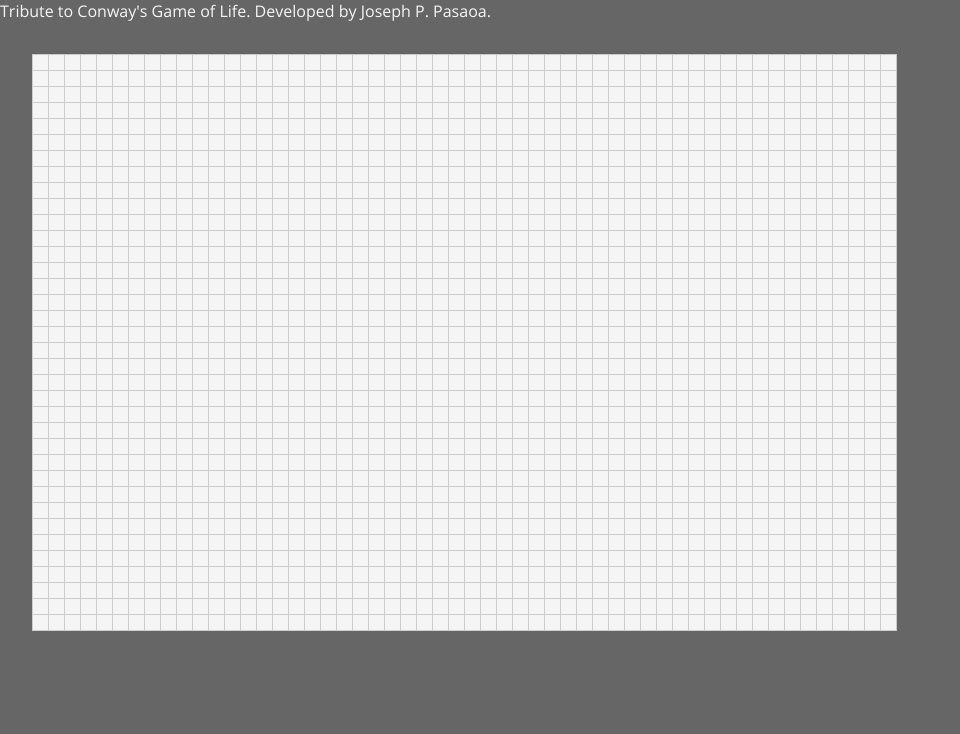
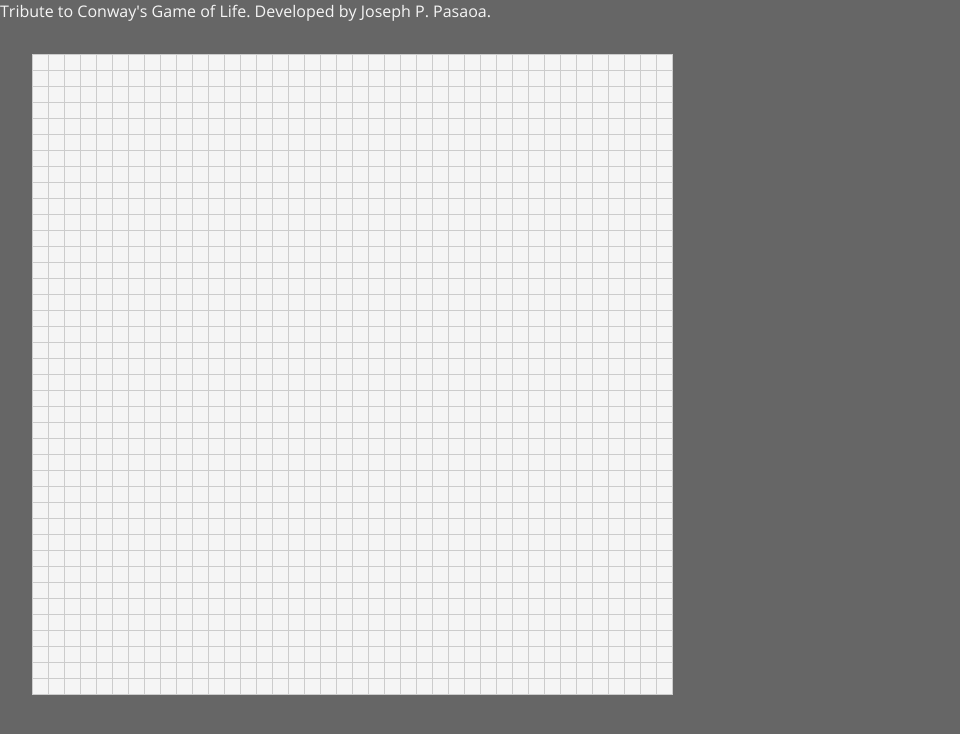
Before and after one commit to joseph-p-pasaoa/conways-game-of-life--react-ts, a React (Create React App) app: page / in a window 1280 px wide. Shown: the top 734 px of the page, without its empty margins (0-960 px from the left). Built offline with nearby package versions, Linux system fonts and the light colour scheme.

Commit message:
reconnect and implement handleClickCell

```diff
--- a/src/components/CellDisplay.tsx
+++ b/src/components/CellDisplay.tsx
@@ -15,14 +15,14 @@ export interface Props {
   isCellAlive: boolean;
   boolRowIndex: number;
   boolColIndex: number;
-  // handleClickCell(event: object): void;
+  handleClickCell(event: object): void;
 }
 
 
 
 /* COMPONENT */
 const MemoizedCellDisplay = memo(
-  function CellDisplay({ isCellAlive, boolRowIndex, boolColIndex /*, handleClickCell */ }: Props) {
+  function CellDisplay({ isCellAlive, boolRowIndex, boolColIndex, handleClickCell }: Props) {
     return(
       <div
         className={`cell${isCellAlive ? ' alive' : ''}`}
@@ -31,7 +31,7 @@ const MemoizedCellDisplay = memo(
         onClick={(e) => {
             const targetRow = e.currentTarget.dataset.row;
             const targetCol = e.currentTarget.dataset.col;
-            // handleClickCell([ targetRow, targetCol ]);
+            handleClickCell([ targetRow, targetCol ]);
         }}
       ></div>
     );
--- a/src/components/MatrixDisplay.tsx
+++ b/src/components/MatrixDisplay.tsx
@@ -13,15 +13,15 @@ import RowDisplay from './RowDisplay';
 
 
 /* TYPING */
-export interface Props {
+interface Props {
   boolMatrix: boolean[][];
-  // handleClickCell(event: object): void;
+  handleClickCell(event: object): void;
 }
 
 
 
 /* COMPONENT */
-const MatrixDisplay = ({ boolMatrix /*, handleClickCell */ }: Props) => {
+const MatrixDisplay = ({ boolMatrix, handleClickCell }: Props) => {
 
   let showMatrix = boolMatrix.map((boolRow, boolRowIndex) => {
       return(
@@ -29,7 +29,7 @@ const MatrixDisplay = ({ boolMatrix /*, handleClickCell */ }: Props) => {
           key={boolRowIndex}
           boolRowIndex={boolRowIndex}
           boolRow={boolRow}
-          // handleClickCell={handleClickCell}
+          handleClickCell={handleClickCell}
         />
       );
   });
--- a/src/components/RowDisplay.tsx
+++ b/src/components/RowDisplay.tsx
@@ -16,14 +16,14 @@ import CellDisplay from './CellDisplay';
 export interface Props {
   boolRowIndex: number;
   boolRow: boolean[];
-  // handleClickCell(event: object): void;
+  handleClickCell(event: object): void;
 }
 
 
 
 /* COMPONENT */
 const MemoizedRowDisplay = memo(
-  function RowDisplay({ boolRowIndex, boolRow /*, handleClickCell */ }: Props) {
+  function RowDisplay({ boolRowIndex, boolRow, handleClickCell }: Props) {
     const displayRow = boolRow.map((isCellAlive, boolColIndex) => {
         return(
           <CellDisplay
@@ -31,7 +31,7 @@ const MemoizedRowDisplay = memo(
             isCellAlive={isCellAlive}
             boolRowIndex={boolRowIndex}
             boolColIndex={boolColIndex}
-            // handleClickCell={handleClickCell}
+            handleClickCell={handleClickCell}
           />
         );
     })
--- a/src/pages/Main.tsx
+++ b/src/pages/Main.tsx
@@ -28,27 +28,15 @@ import MatrixDisplay from '../components/MatrixDisplay';
 
 
 /* TYPING */
-// interface Array<T> {
-//   fill(value: T): Array<T>;
-// }
-
-
-
-/* SIDEKICK FUNCTION CREATEMATRIX  */
-// const createMatrix = (height: number, length: number): boolean[][] => {
-//   const output: boolean[][] = [];
-//   for (let row = 0; row < height; row++) {
-//     const newRow: boolean[] = new Array<boolean>(length).fill(false);
-//     output.push(newRow);
-//   }
-//   return output;
-// }
+type BooleanMatrix = boolean[][];
+type Coordinates = [number, number];
 
 
 
 /* COMPONENT */
 const App = () => {
-  const [board, setBoard] = useState(new GameBoard(36, 54));
+  const [board, setBoard] = useState(new GameBoard());
+  const [reload, setReload] = useState(0);
   // const [isClockRunning, setIsClockRunning] = useState(false);
   // const [tickInterval, setTickInterval] = useState(1000);  // number in milliseconds (ms)
   // const [ticksPassed, setTicksPassed] = useState(0);
@@ -59,12 +47,10 @@ const App = () => {
 
 
   // EVENT HANDLERS
-  // const handleClickCell = (targetCoordinates: [number, number]) => {
-  //   const [targetRow, targetCol] = targetCoordinates;
-  //   const newBoolMatrix = [ ...boolMatrix ];
-  //   newBoolMatrix[targetRow][targetCol] = !newBoolMatrix[targetRow][targetCol];
-  //   setBoolMatrix(newBoolMatrix);
-  // }
+  const handleClickCell = (targetCoordinates: Coordinates) => {
+    board.toggleCell(targetCoordinates);
+    setReload(reload + 1);
+  }
 
   // const handleToggleClock = () => {
   //   setIsClockRunning(!isClockRunning);
@@ -86,7 +72,7 @@ const App = () => {
       /> */}
       <MatrixDisplay
         boolMatrix={board.boolMatrix}
-        // handleClickCell={handleClickCell}
+        handleClickCell={handleClickCell}
       />
     </div>
   );
```
